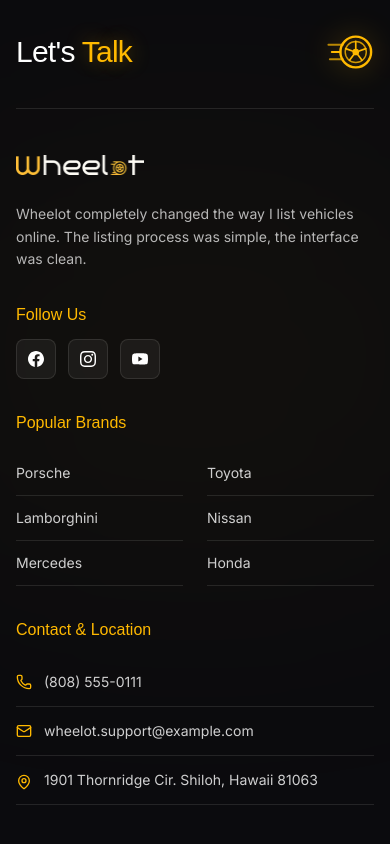
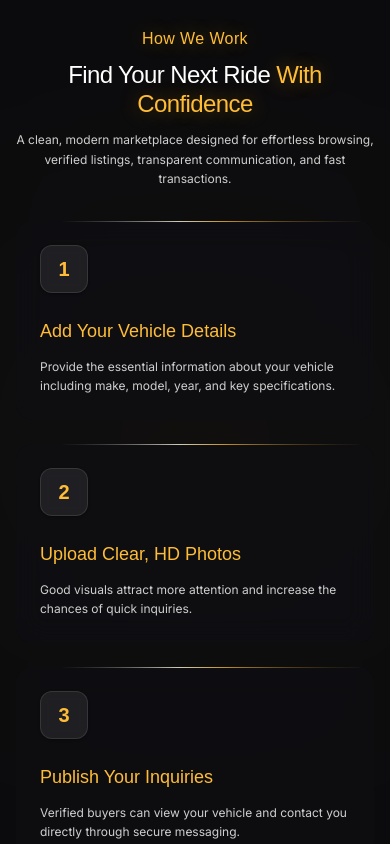
Before and after one commit to Barkat-Ullah/wheelot-car-template, a Next.js app: page / in a window 390 px wide. Shown: the part 7800-8644 px from the top of the page. Built offline with nearby package versions, Linux system fonts and the light colour scheme; a web font is replaced by a local one.

Commit message:
feat: add WorkSection component and integrate it into HomeSection

```diff
--- a/src/app/components/HomeSection.tsx
+++ b/src/app/components/HomeSection.tsx
@@ -4,6 +4,7 @@
 import CategorySection from "./pages/CategorySection";
 import AboutSection from "./pages/AboutSection";
 import VehicleListingsSection from "./pages/VehicleListingsSection";
+import WorkSection from "./pages/WorkSection";
 
 const HomeSection = () => {
   return (
@@ -12,6 +13,7 @@
       <CategorySection />
       <AboutSection />
       <VehicleListingsSection />
+      <WorkSection />
     </>
   );
 };
--- /dev/null
+++ b/src/app/components/pages/WorkSection.tsx
@@ -0,0 +1,104 @@
+"use client";
+
+import React from "react";
+import { motion } from "framer-motion";
+import SectionHeader from "../shared/SectionHeader";
+
+export interface StepItem {
+  id: string;
+  stepNumber: string;
+  title: string;
+  description: string;
+}
+
+export const WORK_STEPS: StepItem[] = [
+  {
+    id: "step-1",
+    stepNumber: "1",
+    title: "Add Your Vehicle Details",
+    description:
+      "Provide the essential information about your vehicle including make, model, year, and key specifications.",
+  },
+  {
+    id: "step-2",
+    stepNumber: "2",
+    title: "Upload Clear, HD Photos",
+    description:
+      "Good visuals attract more attention and increase the chances of quick inquiries.",
+  },
+  {
+    id: "step-3",
+    stepNumber: "3",
+    title: "Publish Your Inquiries",
+    description:
+      "Verified buyers can view your vehicle and contact you directly through secure messaging.",
+  },
+];
+
+const WorkSection = () => {
+  return (
+    <section
+      id="how-it-works"
+      aria-label="How We Work"
+      className="relative w-full py-16 sm:py-20 lg:py-28 bg-[#0B0B0E] overflow-hidden"
+    >
+      {/* Background ambient radial gold flare */}
+      <div
+        className="absolute inset-0 pointer-events-none overflow-hidden z-0"
+        aria-hidden="true"
+      >
+        <div className="absolute top-1/2 left-1/2 -translate-x-1/2 -translate-y-1/2 w-[600px] lg:w-[900px] h-[400px] bg-[#FFBD37]/[0.04] rounded-full blur-[160px]" />
+      </div>
+
+      <div className="max-w-7xl mx-auto px-4 sm:px-6 lg:px-8 relative z-10">
+        {/* Section Header */}
+        <SectionHeader
+          subtitle="How We Work"
+          title="Find Your Next Ride With Confidence"
+          highlightWords={["With Confidence", "with confidence"]}
+          description="A clean, modern marketplace designed for effortless browsing, verified listings, transparent communication, and fast transactions."
+          align="center"
+        />
+
+        {/* 3 Step Cards Grid */}
+        <div className="grid grid-cols-1 md:grid-cols-2 lg:grid-cols-3 gap-6 lg:gap-8">
+          {WORK_STEPS.map((step, index) => (
+            <motion.div
+              key={step.id}
+              initial={{ opacity: 0, y: 24 }}
+              whileInView={{ opacity: 1, y: 0 }}
+              viewport={{ once: true, margin: "-30px" }}
+              transition={{
+                duration: 0.5,
+                delay: index * 0.12,
+                ease: "easeOut",
+              }}
+              className="h-full"
+            >
+              <div className="spotlight-card group relative flex flex-col justify-between h-full p-6 sm:p-8 rounded-2xl overflow-hidden">
+                <div>
+                  {/* Step Number Badge */}
+                  <div className="w-12 h-12 sm:w-14 sm:h-14 rounded-xl bg-[#FFFDF5]/[0.08] group-hover:bg-[#FFBD37]/15 border border-white/10 group-hover:border-[#FFBD37]/40 backdrop-blur-[4px] flex items-center justify-center font-primary text-xl sm:text-2xl font-bold text-[#FFBD37] mb-6 sm:mb-8 transition-all duration-300 shadow-sm shadow-black/30 group-hover:scale-105">
+                    {step.stepNumber}
+                  </div>
+
+                  {/* Title */}
+                  <h3 className="font-primary text-lg sm:text-xl font-normal text-[#FFBD37] group-hover:text-white transition-colors duration-200 mb-3 sm:mb-4 capitalize">
+                    {step.title}
+                  </h3>
+
+                  {/* Description */}
+                  <p className="font-secondary text-xs sm:text-sm md:text-base text-white/80 font-normal leading-relaxed">
+                    {step.description}
+                  </p>
+                </div>
+              </div>
+            </motion.div>
+          ))}
+        </div>
+      </div>
+    </section>
+  );
+};
+
+export default WorkSection;
```
